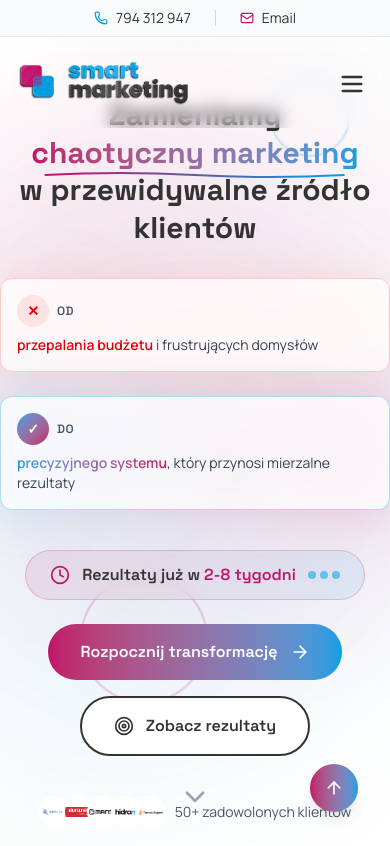
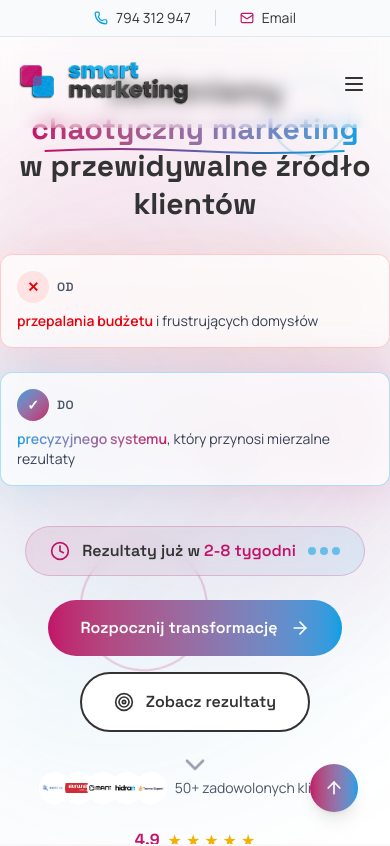
Before and after one commit to smart-marketing/smartmarketing_nextjs, a Next.js app: page / in a window 390 px wide. Shown: the top 846 px of the page. Built offline with nearby package versions, Linux system fonts and the light colour scheme.

Commit message:
small chagnes ux

```diff
--- a/components/Header.tsx
+++ b/components/Header.tsx
@@ -125,7 +125,7 @@ export default function Header() {
               className="lg:hidden relative z-50 p-2 text-[#333333]"
               aria-label="Menu"
             >
-              {isMobileMenuOpen ? <X size={28} /> : <Menu size={28} />}
+              {isMobileMenuOpen ? <X size={24} /> : <Menu size={24} />}
             </button>
           </nav>
         </div>
--- a/components/HeroSection.tsx
+++ b/components/HeroSection.tsx
@@ -96,7 +96,7 @@ export default function HeroSection() {
   }
 
   return (
-    <section className="min-h-screen relative overflow-hidden flex items-center pt-24 lg:pt-36">
+    <section className="h-screen max-h-[900px] relative overflow-hidden flex items-center pt-20 sm:pt-24 lg:pt-36">
       {/* Animated gradient background */}
       <div className="absolute inset-0 bg-gradient-to-br from-white via-gray-50/50 to-white">
         <div className="absolute inset-0">
```
